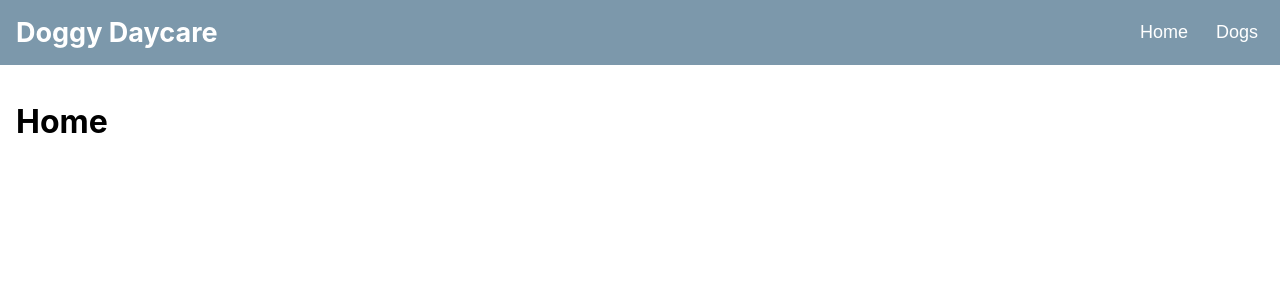
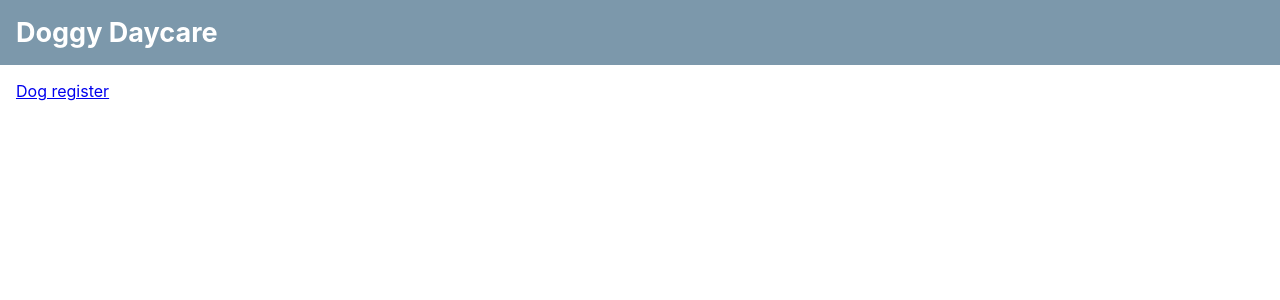
Before and after one commit to WALMIN/DoggyDaycare, a React (Create React App) app: page / in a window 1280 px wide. Shown: the top 300 px of the page. Built offline with nearby package versions, Linux system fonts and the light colour scheme.

Commit message:
Changed to react routes for navigation

```diff
--- a/src/App.css
+++ b/src/App.css
@@ -24,7 +24,7 @@
 
 }
 
-.App header button {
+.App header .NavigationButton {
 
   display: inline-block;
   height: 100%;
@@ -34,6 +34,7 @@
   border: none;
   color: #ffffff;
   font-size: calc(10px + 1vmin);
+  text-decoration: none;
   cursor: pointer;
 
 }
--- a/src/App.js
+++ b/src/App.js
@@ -1,10 +1,11 @@
-import './App.css';
-import { useState } from 'react';
-import Home from './components/Home';
-import Dogs from './components/Dogs';
+import "./App.css";
+import { useState } from "react";
+import Home from "./components/Home";
+import Register from "./components/Register";
+import {Route, BrowserRouter as Router, Link} from "react-router-dom"
 
 function App() {
-  const HOME = 'home', DOGS = 'dogs';
+  const HOME = "home", REGISTER = "register";
   const [currentScreen, setCurrentScreen] = useState(HOME);
 
   let content = null;
@@ -14,8 +15,8 @@ function App() {
 
       break;
 
-    case DOGS:
-      content = <Dogs />
+    case REGISTER:
+      content = <Register />
 
       break;
 
@@ -25,18 +26,18 @@ function App() {
   }
 
   return (
+    <Router>
       <div className="App">
         <header>
           <h2>Doggy Daycare</h2>
-        <nav>
-          <button onClick={ () => setCurrentScreen(HOME) }>Home</button>
-          <button onClick={ () => setCurrentScreen(DOGS) }>Dogs</button>
-        </nav>
         </header>
+
         <main>
-        {content}
+          <Route path="/" exact component={Home} />
+          <Route path="/register" component={Register} />
         </main>
       </div>
+    </Router>
   );
 }
 
--- /dev/null
+++ b/src/components/Dog.js
@@ -0,0 +1,15 @@
+import { useState } from 'react';
+
+const Dog = (props) => {
+  const [data, setData] = useState(props.location.dog.data);
+
+  return(
+    <div className="Dog">
+      <h1>{data.name}</h1>
+      <img src={data.img} />
+      <p>{data.owner.name} {data.owner.lastName}</p>
+    </div>
+  )
+}
+
+export default Dog;
--- a/src/components/Dogs.css
+++ b/src/components/Dogs.css
@@ -51,6 +51,8 @@
   border: none;
   border-radius: 1rem;
   cursor: pointer;
+  color: #000000;
+  text-decoration: none;
 
 }
 
@@ -71,7 +73,6 @@
   margin: 0px;
   margin-top: 0.75rem;
 
-  color: #000000;
   font-weight: bold;
   font-size: calc(10px + 1.2vmin);
 
@@ -82,7 +83,6 @@
   margin: 0px;
   margin-top: 0.1rem;
 
-  color: #000000;
   font-size: calc(10px + 0.4vmin);
 
 }
--- a/src/components/Dogs.js
+++ b/src/components/Dogs.js
@@ -1,6 +1,7 @@
 import './Dogs.css';
 import { useState } from 'react';
-import DogsData from ".././data/dogs.json";
+import DogsData from "../data/dogs.json";
+import {Link} from "react-router-dom";
 
 function Dogs(){
   const [search, setSearch] = useState("");
@@ -21,18 +22,18 @@ function Dogs(){
             }
 
           }).map((dog, key)=> (
-            <button className="DogItem" key={key} onClick={ console.log("Yeah") }>
+            <Link className="DogItem" key={key} to={{pathname: "/dog", dog: { data: dog }}}>
               <img src={dog.img} />
               <div>
                 <p className="title">{dog.name}</p>
                 <p>{dog.owner.name}<br />{dog.owner.lastName}</p>
               </div>
-            </button>
+            </Link>
           ))
         }
       </main>
     </div>
-  )
+  );
 }
 
 export default Dogs;
--- a/src/components/Home.js
+++ b/src/components/Home.js
@@ -1,7 +1,11 @@
-const Home = () => (
+import {Link} from "react-router-dom";
+
+function Home(){
+  return(
     <div>
-        <h1>Home</h1>
+      <Link className="NavigationButton" to="/register">Dog register</Link>
     </div>
-)
+  );
+}
 
 export default Home;
--- /dev/null
+++ b/src/components/Register.js
@@ -0,0 +1,17 @@
+import { useState } from 'react';
+import Dogs from "./Dogs";
+import Dog from "./Dog";
+import {Route, BrowserRouter as Router, Switch, Link} from "react-router-dom";
+
+function Register(){
+  return(
+    <Router>
+      <Switch>
+        <Route path="/dog" component={Dog} />
+        <Route path="/register" component={Dogs} />
+      </Switch>
+    </Router>
+  );
+}
+
+export default Register;
```
Lines whose indentation alone changed are shown as unchanged.
